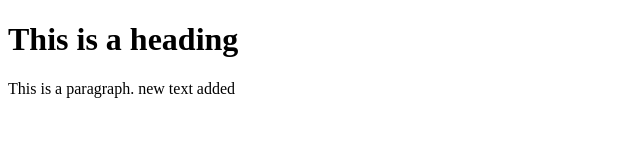
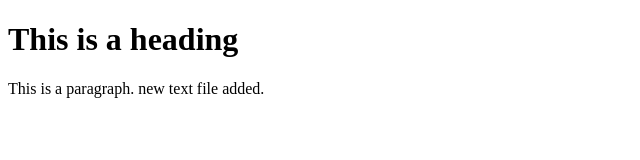
Before and after one commit to jahirShaikh268/git-tutorial, a plain HTML site: page index.html in a window 1280 px wide. Shown: the full height of the page, 0-640 px from the left. Drawn offline with Linux system fonts and the light colour scheme.

Commit message:
index html file changed and new text file added

```diff
--- a/index.html
+++ b/index.html
@@ -4,7 +4,7 @@
 <body>
 
 <h1>This is a heading</h1>
-<p>This is a paragraph. new text added</p>
+<p>This is a paragraph. new text file added.</p>
 
 </body>
 </html>
```
Also changed, not shown: readme.txt (added).
